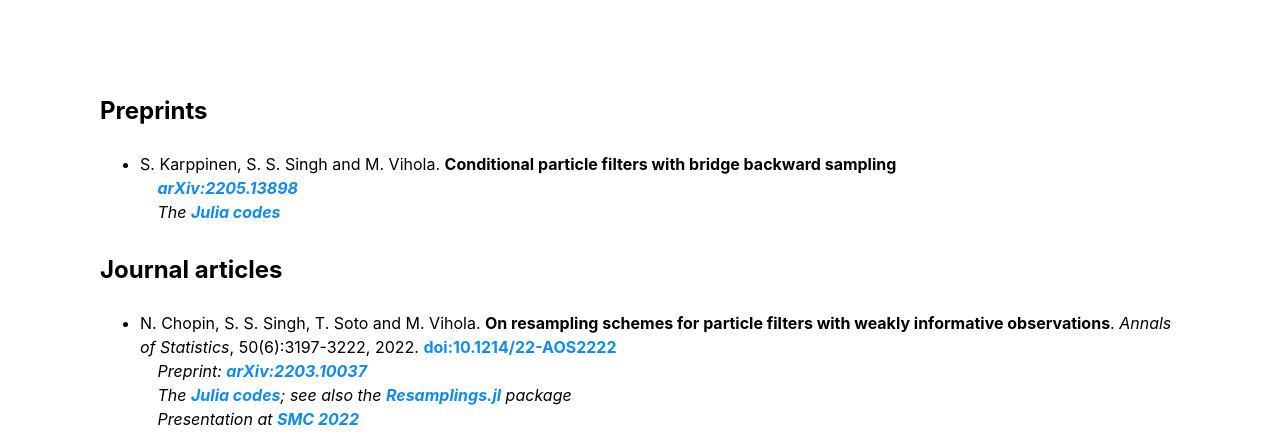
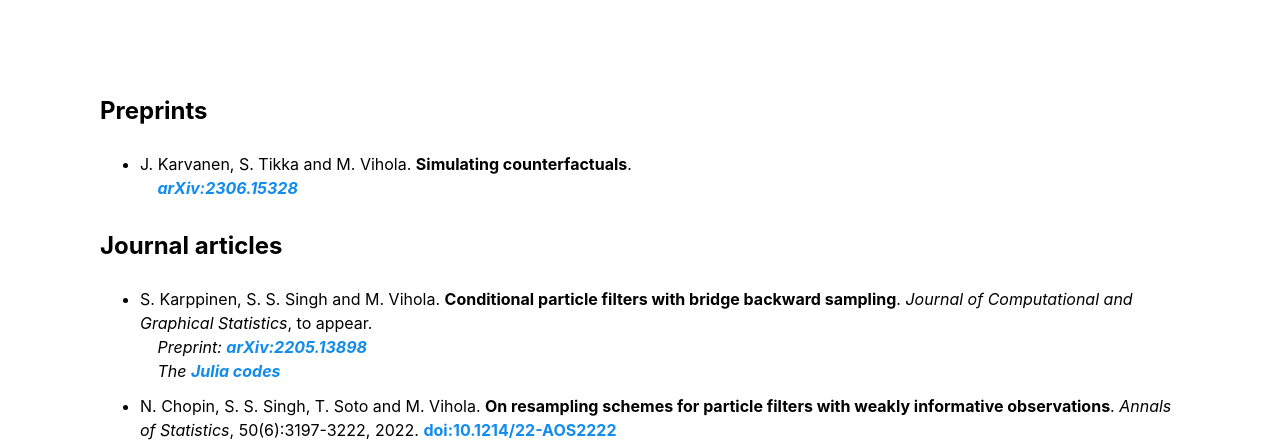
Before and after one commit to mvihola/mvihola.github.io, a plain HTML site: page publications.html in a window 1280 px wide. Shown: the part 305-751 px from the top of the page. Drawn offline with Linux system fonts and the light colour scheme.

Commit message:
Publications.

```diff
--- a/publications.html
+++ b/publications.html
@@ -35,14 +35,12 @@
 <article id="preprint">
 <h2>Preprints</h2>
 <ul class="publications start">
-<li>
-    S. Karppinen, S. S. Singh and M. Vihola.
-    <strong>Conditional particle filters with bridge backward sampling</strong>
-    <div class="preprint">
-        <a href="https://arxiv.org/abs/2205.13898">arXiv:2205.13898</a><br>
-        The <a href="https://github.com/skarppinen/cpf-bbs">Julia codes</a>
-    </div>
-</li>
+    <li>J. Karvanen, S. Tikka and M. Vihola.
+        <strong>Simulating counterfactuals</strong>.
+        <div class="preprint">
+            <a href="https://arxiv.org/abs/2306.15328">arXiv:2306.15328</a>
+        </div>
+    </li>
 </ul>
 </article>
 
@@ -50,6 +48,17 @@
 <h2>Journal articles</h2>
 
 <ul class="publications">
+
+    <li>
+        S. Karppinen, S. S. Singh and M. Vihola.
+        <strong>Conditional particle filters with bridge backward sampling</strong>.
+        <i>Journal of Computational and Graphical Statistics</i>, to appear.
+        <div class="preprint">
+            Preprint:
+            <a href="https://arxiv.org/abs/2205.13898">arXiv:2205.13898</a><br>
+            The <a href="https://github.com/skarppinen/cpf-bbs">Julia codes</a>
+        </div>
+    </li>
 
     <li>N. Chopin, S. S. Singh, T. Soto and M. Vihola.
         <strong>On resampling schemes for particle filters with weakly informative observations</strong>.
```
